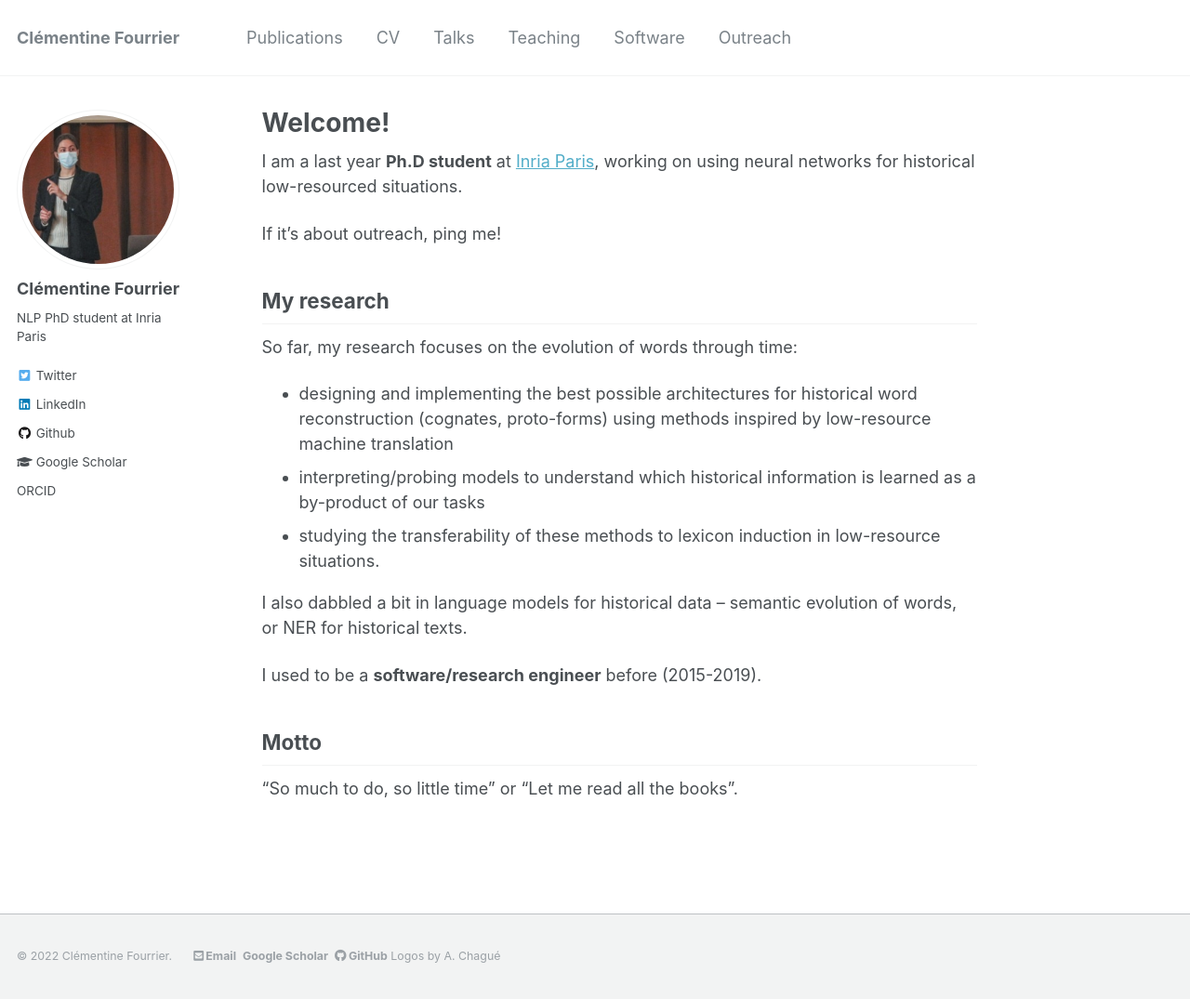
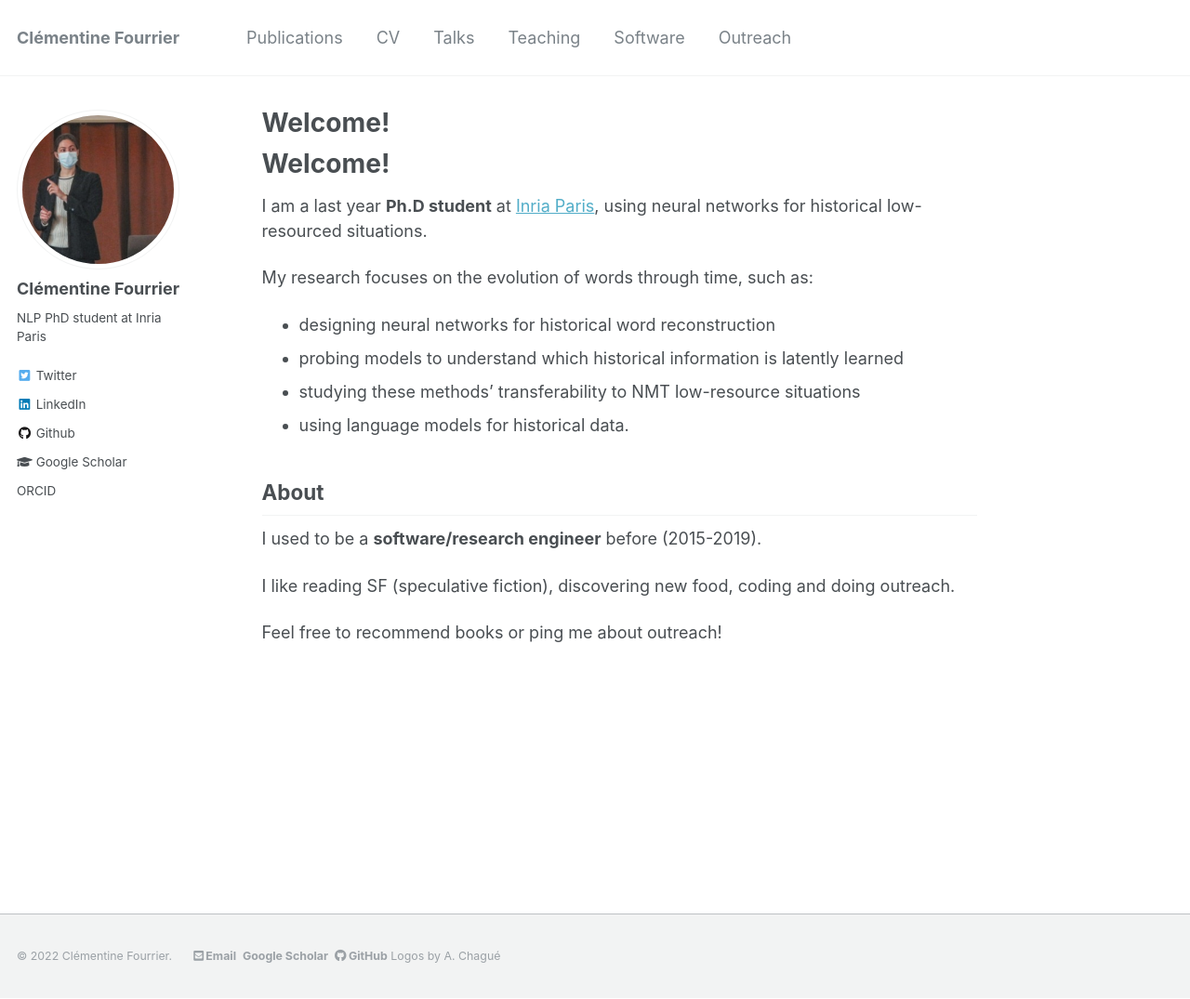
Before and after one commit to clefourrier/clefourrier.github.io, a Jekyll site: the page built from _pages/about.md, in a window 1280 px wide and 1075 px high. Shown: the whole window at 93% size. Built offline with Jekyll 4.4.1, drawn with Linux system fonts in a browser that asks for light colours.

Commit message:
Lighter version of site

```diff
--- a/_pages/about.md
+++ b/_pages/about.md
@@ -8,20 +8,18 @@ redirect_from:
   - /about.html
 ---
 
-I am a last year **Ph.D student** at [Inria Paris](https://www.inria.fr/centre/paris), working on using neural networks for historical low-resourced situations.
+# Welcome!
+I am a last year **Ph.D student** at [Inria Paris](https://www.inria.fr/centre/paris), using neural networks for historical low-resourced situations.
 
-If it's about outreach, ping me!
+My research focuses on the evolution of words through time, such as:
+- designing neural networks for historical word reconstruction
+- probing models to understand which historical information is latently learned
+- studying these methods' transferability to NMT low-resource situations
+- using language models for historical data.
 
-## My research
-So far, my research focuses on the evolution of words through time:
-- designing and implementing the best possible architectures for historical word reconstruction (cognates, proto-forms) using methods inspired by low-resource machine translation
-- interpreting/probing models to understand which historical information is learned as a by-product of our tasks
-- studying the transferability of these methods to lexicon induction in low-resource situations.
-
-I also dabbled a bit in language models for historical data -- semantic evolution of words, or NER for historical texts.
-
+## About
 I used to be a **software/research engineer** before (2015-2019).
 
+I like reading SF (speculative fiction), discovering new food, coding and doing outreach.
 
-## Motto
-"So much to do, so little time" or "Let me read all the books".
+Feel free to recommend books or ping me about outreach!
```
Also changed, not shown: _pages/cv.md (deleted, +0 -35 lines), _pages/portfolio.md (+1 -1 lines), _pages/talks.md (deleted, +0 -24 lines), _pages/teaching.md (+10 -1 lines).
